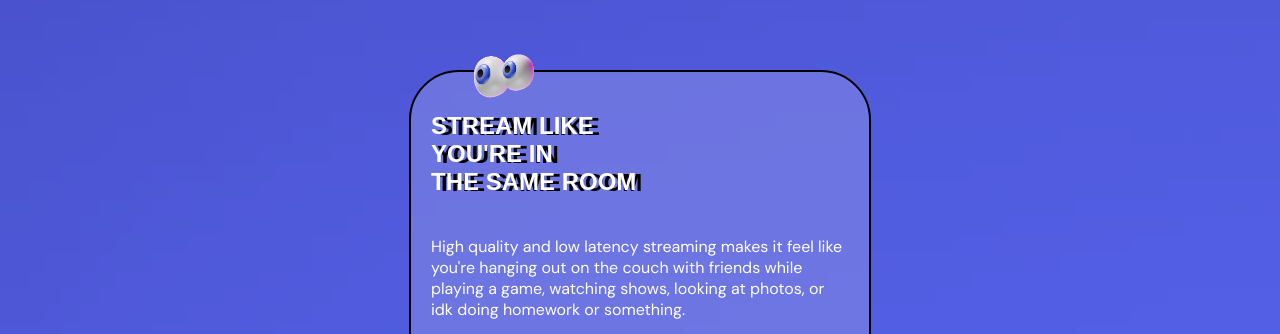
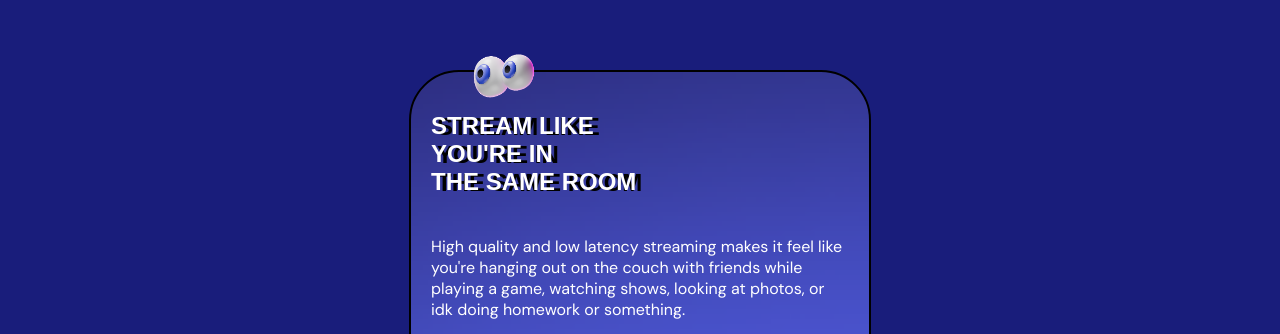
Before and after one commit to depasca-raffaele/htmlcss-discord-mobile, a plain HTML site: page index.html in a window 1280 px wide. Shown: the part 1306-1640 px from the top of the page. Drawn offline with nearby package versions, Linux system fonts and the light colour scheme; a web font is replaced by a local one.

Commit message:
"bonus" cambiato background card

```diff
--- a/style.css
+++ b/style.css
@@ -6,8 +6,8 @@
 body{
     width: 512px;
     margin: 0 auto;
-    background-image: url("./assets/background.png");
-    background-size: cover;
+    background-color: #191d7b;
+
 }
 //variabili
 :root{
@@ -67,7 +67,8 @@
 }
 .card{
     border: 2px solid black;
-    background-color: rgba(132, 138, 229, 0.552);
+    background-image: url("./assets/background.png");
+    background-size: cover;
     margin-left: 25px;
     margin-right: 25px;
     margin-top: 80px;
```
